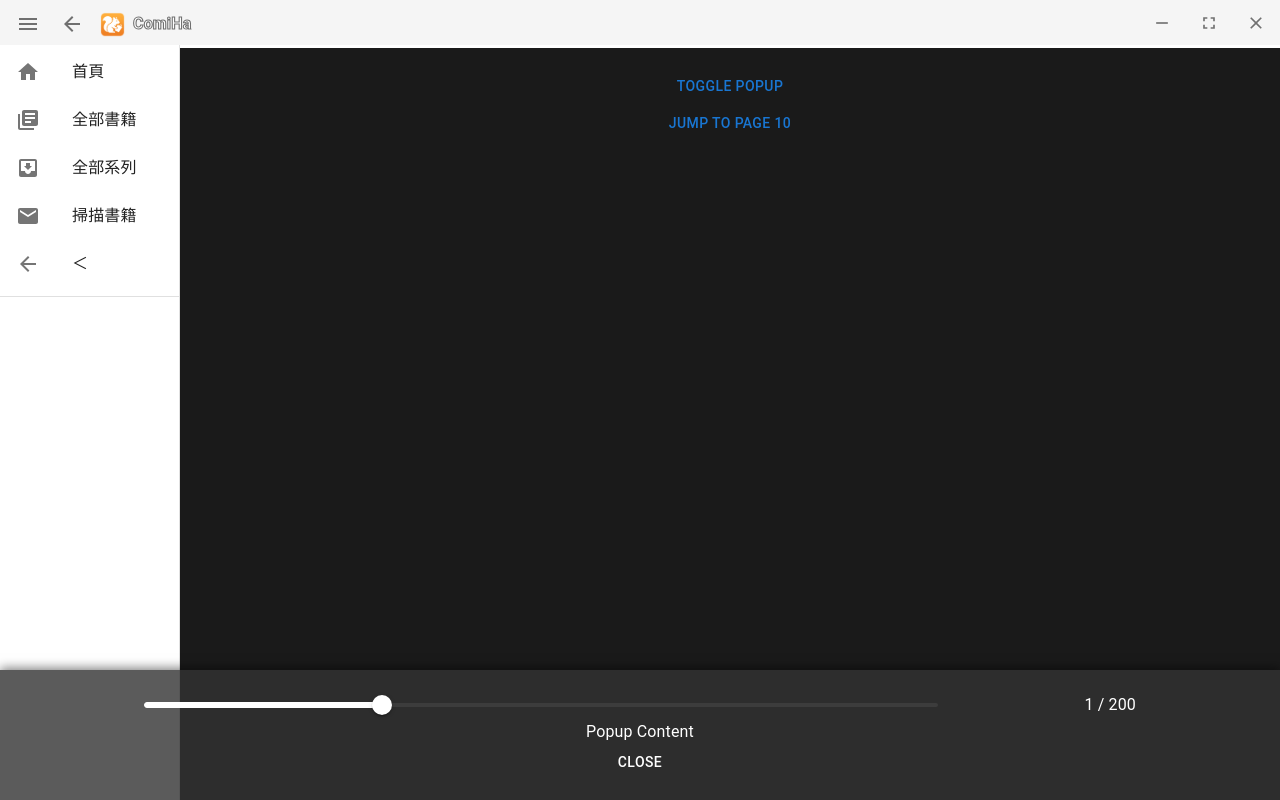
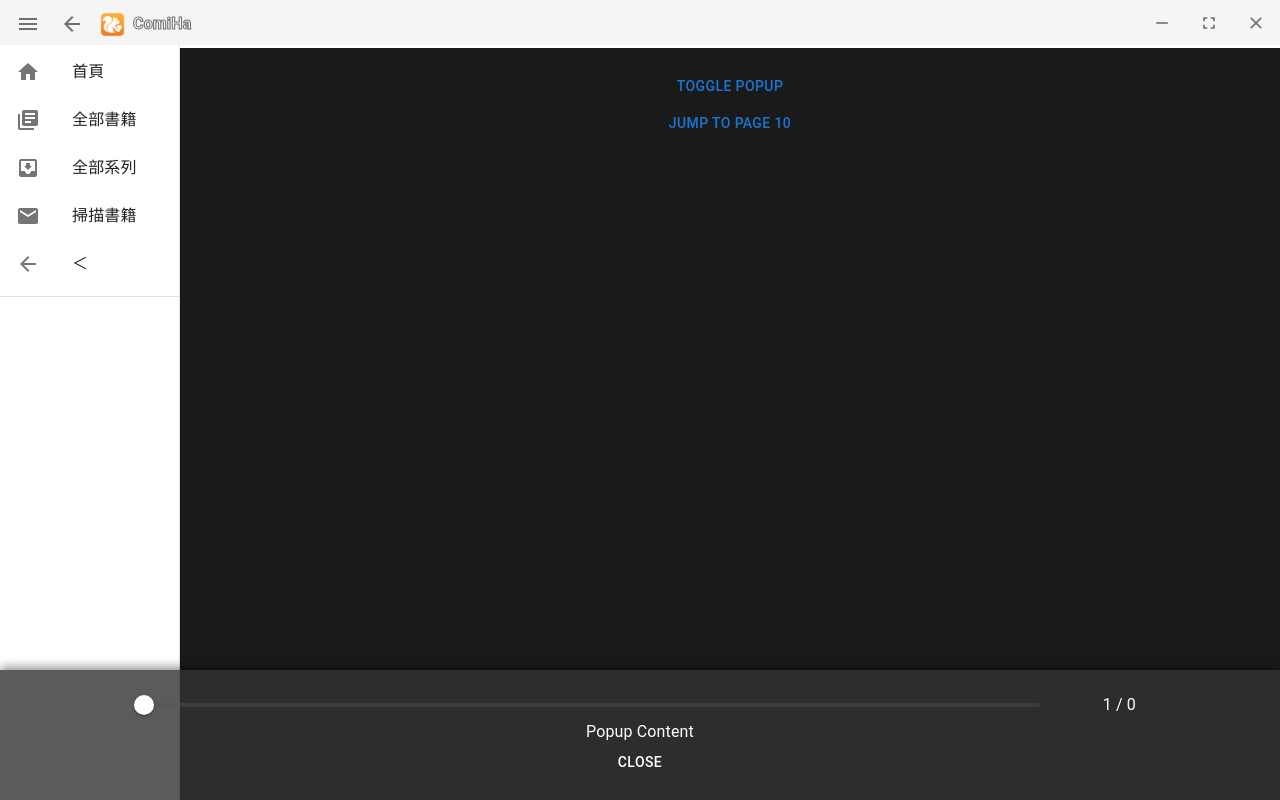
Before and after one commit to haha4ni/ComiHa, a React (Vite) app in the folder frontend/: page /bookinfo/1/1/1 in a window 1280 px wide. Both pictures are taken after a click on the button "TOGGLE POPUP". Built offline with nearby package versions, Linux system fonts and the light colour scheme.

Commit message:
bookpage WIP

```diff
--- a/frontend/src/components/components/BookReadPage.jsx
+++ b/frontend/src/components/components/BookReadPage.jsx
@@ -1,7 +1,7 @@
 import React, { useEffect, useState, useRef, useCallback } from 'react';
 import { Box, Button, Slider } from '@mui/material';
 import { useParams, useNavigate } from 'react-router-dom';
-import { GetBookPage } from '../../../wailsjs/go/main/App';
+import { GetBookPage, GetBookInfoByKey } from '../../../wailsjs/go/main/App';
 
 export default function BookReadPage() {
   const { bookname, booknumber, page } = useParams();
@@ -12,9 +12,23 @@ export default function BookReadPage() {
   const loadingRef = useRef(false);
   const [isPopupVisible, setIsPopupVisible] = useState(false);
   const [sliderValue, setSliderValue] = useState(parseInt(page));
-  const totalPages = 200; // 這裡替換為實際總頁數，或從 props/backend 拿
+  const [totalPages, setTotalPages] = useState(0); // Default value
+  const pageRefs = useRef({});
 
+  useEffect(() => {
+    const fetchBookInfo = async () => {
+      try {
+        const bookinfo = await GetBookInfoByKey(bookname + "_" + booknumber);
+        console.log("New bookinfo:", bookinfo.imagedata);
+        const size = bookinfo.imagedata?.length || 0;
+        setTotalPages(size);
+      } catch (error) {
+        console.error("Error fetching book info:", error);
+      }
+    };
 
+    fetchBookInfo();
+  }, [bookname, booknumber]);
 
   const togglePopup = () => {
     setIsPopupVisible((prev) => !prev);
@@ -101,6 +115,25 @@ export default function BookReadPage() {
     return () => observer.disconnect();
   }, [lastLoadedPage, loadPages]);
 
+  useEffect(() => {
+    const observer = new IntersectionObserver((entries) => {
+      const visibleEntry = entries.find(e => e.isIntersecting);
+      if (visibleEntry) {
+        const currentPage = parseInt(visibleEntry.target.dataset.page);
+        setSliderValue(currentPage);
+      }
+    }, {
+      threshold: 0.6
+    });
+
+    Object.values(pageRefs.current).forEach(el => {
+      if (el) observer.observe(el);
+    });
+
+    return () => observer.disconnect();
+  }, [pages]);
+
+
   return (
     <Box
       sx={{
@@ -126,6 +159,7 @@ export default function BookReadPage() {
             <Box
               key={pageNum}
               data-page={pageNum} // Add data attribute for scrolling
+              ref={el => pageRefs.current[pageNum] = el} // 記錄每個頁的元素
               sx={{
                 width: '100%',
                 display: 'flex',
@@ -176,23 +210,18 @@ export default function BookReadPage() {
   }}
 >
 <Slider
-            defaultValue={30} // Dummy value
-            aria-label="Page Slider"
+    value={sliderValue}
+    min={1}
+    max={totalPages}
     onChange={(e, val) => setSliderValue(val)}
     onChangeCommitted={(e, val) => jumpToPage(val)}
     valueLabelDisplay="auto"
     sx={{
-              width: '80%',
+      flexGrow: 1,
       color: '#fff',
-              '& .MuiSlider-thumb': {
-                backgroundColor: '#fff',
-              },
-              '& .MuiSlider-track': {
-                backgroundColor: '#fff',
-              },
-              '& .MuiSlider-rail': {
-                backgroundColor: '#555',
-              },
+      '& .MuiSlider-thumb': { backgroundColor: '#fff' },
+      '& .MuiSlider-track': { backgroundColor: '#fff' },
+      '& .MuiSlider-rail': { backgroundColor: '#555' },
     }}
   />
             <Box sx={{ marginLeft: '16px', minWidth: '80px', textAlign: 'right' }}>
```
Also changed, not shown: 1 other file (tests, documents, lock files or other folders). Lines whose indentation alone changed are shown as unchanged.
